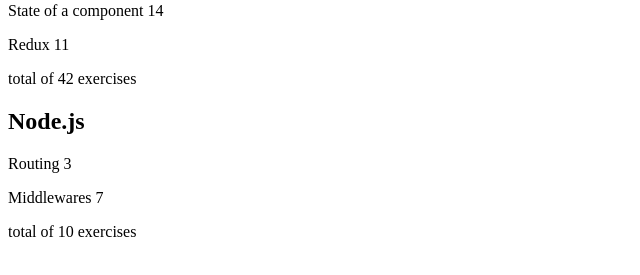
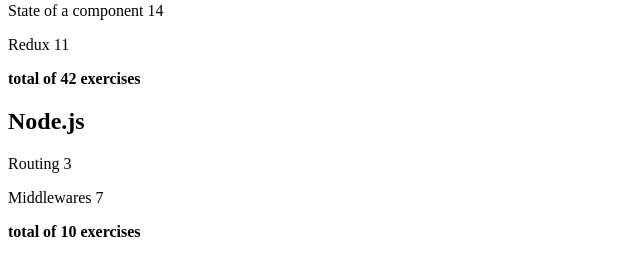
Before and after one commit to AndresBo/courseinfo-app, a React (Create React App) app: page / in a window 1280 px wide. Shown: the part 193-468 px from the top of the page, without its empty margins (0-640 px from the left). Built offline with nearby package versions, Linux system fonts and the light colour scheme.

Commit message:
build: cleaning code

```diff
--- a/src/App.js
+++ b/src/App.js
@@ -1,7 +1,6 @@
 
 // create a section HTML component for each course and using map, send each part to Content component
 const Header = ({courseName, courseContent}) => {
-  //console.log(courseContent)
   return (
   <section>
     <h2>{courseName}</h2>
@@ -18,15 +17,13 @@
 
 // !!! get sum of exercises in a course - use reducer?
 const TotalExercises = ({parts}) => {
-  console.log(parts);
   let total = 0
   for (var i = 0; i < parts.length; i++) {
     total += parts[i].exercises
   }
-  console.log(total)
 
   return (
-    <p>total of {total} exercises</p>
+    <p><b>total of {total} exercises</b></p>
   )
 }
 
```
